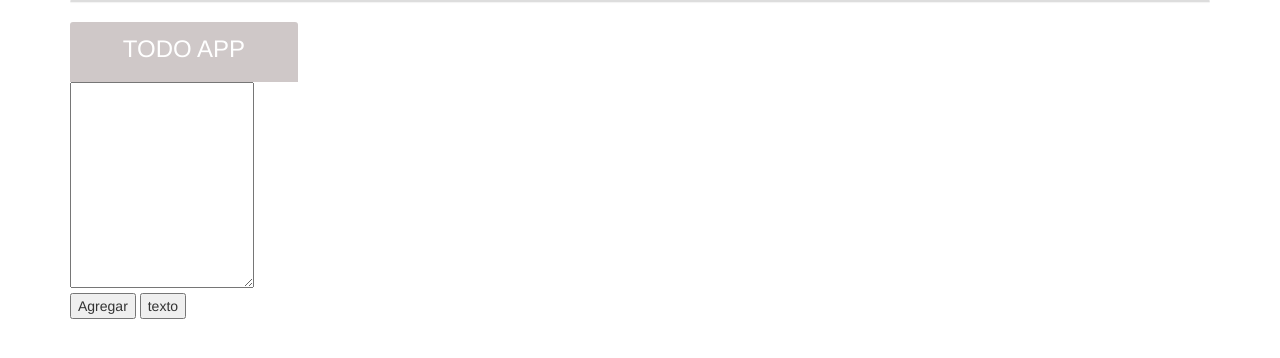
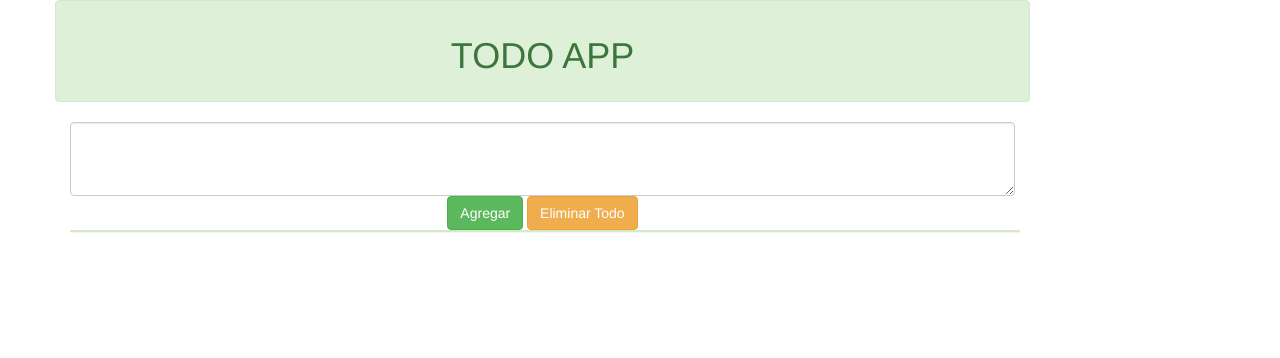
Before and after one commit to carol198/todoapp, a plain HTML site: page index.html in a window 1280 px wide. Drawn offline with nearby package versions, Linux system fonts and the light colour scheme.

Commit message:
listo con estilos

```diff
--- a/css/main.css
+++ b/css/main.css
@@ -1,12 +1,5 @@
-.panel-heading{
-	width: 20%;
-	height: 60px;
-	background-color: #CFC8C8;
-	color: white;
-	font-size: 24px;
+*{
 	text-align: center;
+	font-family: Open+Sans;
+	font-weight: 24px;
 }
-#textarea{
-	width: 80%;
-	height: 60px;
-}
--- a/index.html
+++ b/index.html
@@ -4,24 +4,30 @@
   <meta charset="UTF-8">
   <title>TODO Application</title>
   <link rel="stylesheet" href="https://maxcdn.bootstrapcdn.com/bootstrap/3.3.6/css/bootstrap.min.css">
+  <link href='https://fonts.googleapis.com/css?family=Open+Sans' rel='stylesheet' type='text/css'>
   <link rel="stylesheet" href="css/main.css">
 </head>
 <div class="container">
 	<div class="row">
-		<div class="col-md-12">
-			<div class="panel panel-default"></div>
-			<div class="panel-heading">TODO APP</div>
+		<div class="col-md-10 alert alert-success text-center role="alert"">
+			<h1>TODO APP</h1>
 		</div>
 	</div>
 	<div class="row">
-		<div class="col-md-12">
-			<textarea name="texto" id="tarea" rows="10"></textarea>
+		<div class="col-md-10 text-center">
+			<textarea name="texto" id="tareaA" class="form-control" rows="3"></textarea>
+			<button class="btn btn-success" type="button" id="boton" onclick="agregarTarea()">Agregar</button>
+
+			<button class="btn btn-warning"  type="button" id="botonE" onclick="eliminarTodo()">Eliminar Todo</button>
+
 		</div>
 	</div>
-	<button type="button" onclick="caller('tarea')">Agregar</button>
-	<button type="button" onclick="obtener()">texto</button>
-	<div id="nuevo"></div>
-	<p id="txt"></p>
+	<div class="col-md-10 panel panel-success text-center" id="lista">
+		<list class="list-group bg-success" id="tarea">
+
+		</list>
+
+	</div>
 </div>
 <body>
 	<script src="js/main.js"></script>
--- a/js/main.js
+++ b/js/main.js
@@ -1,26 +1,45 @@
-function agregar(contenedor, texto, clase){
-			var nuevo = document.createElement("p");
-			var texto = document.createTextNode(texto);
-			nuevo.setAttribute("class", clase);
-			nuevo.appendChild(texto);
-			contenedor.appendChild(nuevo);
+var agregarTarea = function(){
+		var lista = document.getElementById("lista"),
+		tarea = document.getElementById("tareaA"),
+		nuevaTarea = document.getElementById("boton");
+
+		var tarea = tareaA.value;
+		var	nuevaTarea = document.createElement("div");
+		var	contenido = document.createTextNode(tarea);
+		var	icono = document.createElement("span");
+
+			icono.setAttribute("id","icon"),
+			icono.setAttribute("class","glyphicon glyphicon-trash");
+			icono.addEventListener("click", eliminarRegistro);
+			//icono.onclick(eliminarRegistro);
+
+		if (tarea === "") {
+		alert("Ingresar una tarea");
+		}
+		else{
+
+		nuevaTarea.appendChild(contenido);
+		nuevaTarea.appendChild(icono);
+		lista.appendChild(nuevaTarea);
+		tareaA.value = "";
+
+		for (var i = 0; i <= lista.children.length -1; i++) {
+				lista.children[i].addEventListener("click", function(){
+					this.parentNode.removeChild(this);
+				});
+			}
+
+        }
 }
 
-function caller(clase){
-			var nuevo = document.getElementById("nuevo");
-			var texto = nuevo.children.length + 1
-			agregar(nuevo, texto, clase);
-}
-function obtener(){
-	var obt = document.getElementById('texto').value;
-	var obt2 = document.getElementById('txt');
-	obt2.innerHTML=obt;
+function eliminarTodo(){
+		lista.innerHTML = "";
 }
 
-document.getElementById('boton').addEventListener(""){
-	function obtener(){
-	var obt = document.getElementById('texto').value;
-	var obt2 = document.getElementById('txt');
-	obt2.innerHTML=obt;
-}
-}
+	var eliminarRegistro = function(){
+		this.parentNode.removeChild(this);
+	};
+
+	for (var i = 0; i <= lista.children.length -1; i++) {
+		lista.children[i].addEventListener("click", eliminarRegistro);
+	}
```
